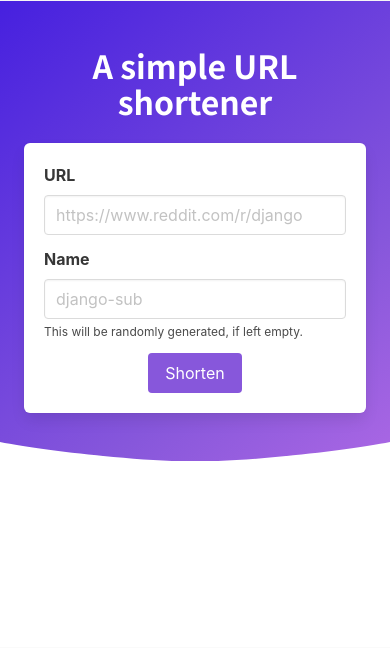
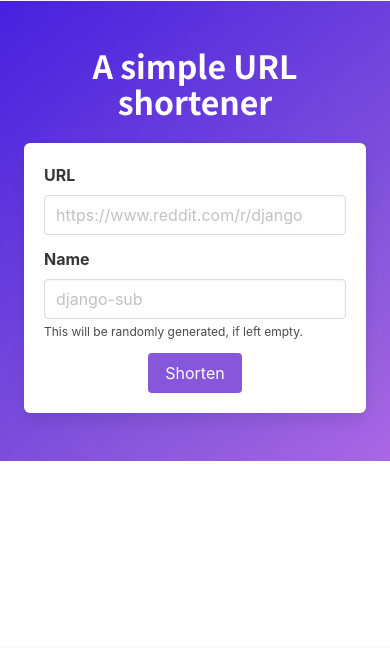
Before and after one commit to marcuscaisey/nerio, a Django app: page / in a window 390 px wide. Shown: the part 53-701 px from the top of the page. Run offline with Django 3.2, Linux system fonts and the light colour scheme; some libraries are stand-ins or nearby versions.

Commit message:
Hide hero cutout on mobile

```diff
--- a/templates/templates/base.html
+++ b/templates/templates/base.html
@@ -88,7 +88,7 @@
         </div>
       </div>
     </div>
-    <svg id="home-hero-cutout" viewBox="0 0 1000 50"
+    <svg id="home-hero-cutout" class="is-hidden-mobile" viewBox="0 0 1000 50"
          xmlns="http://www.w3.org/2000/svg">
       <path d="M 0,0
                v 50
```
Lines whose indentation alone changed are shown as unchanged.
